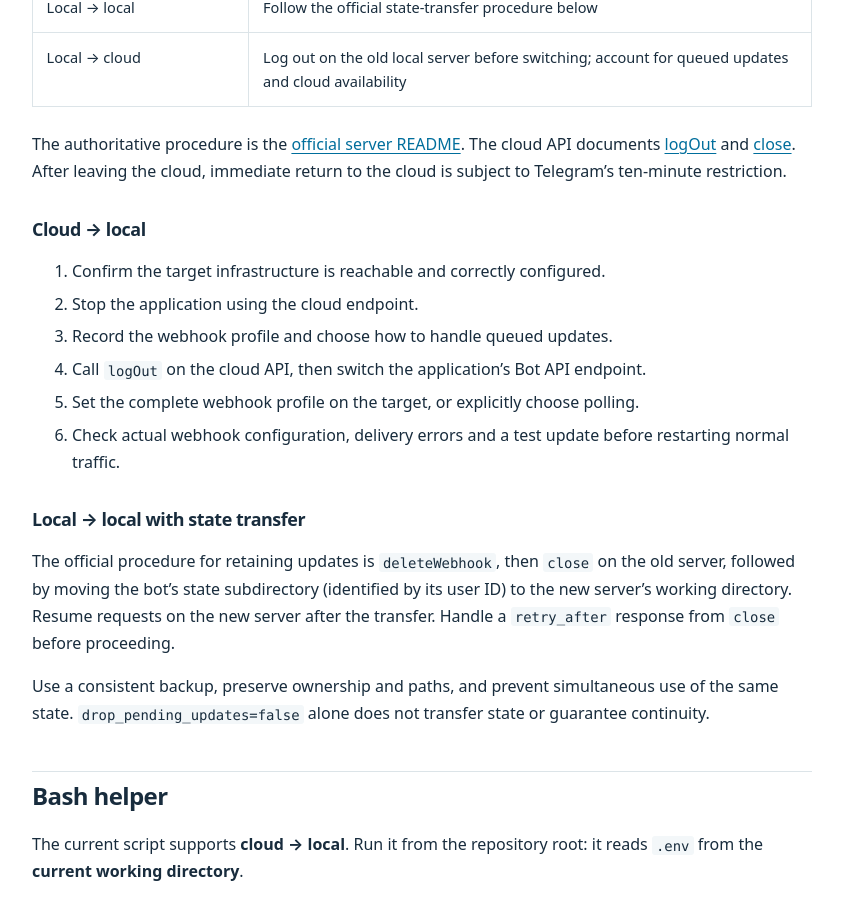
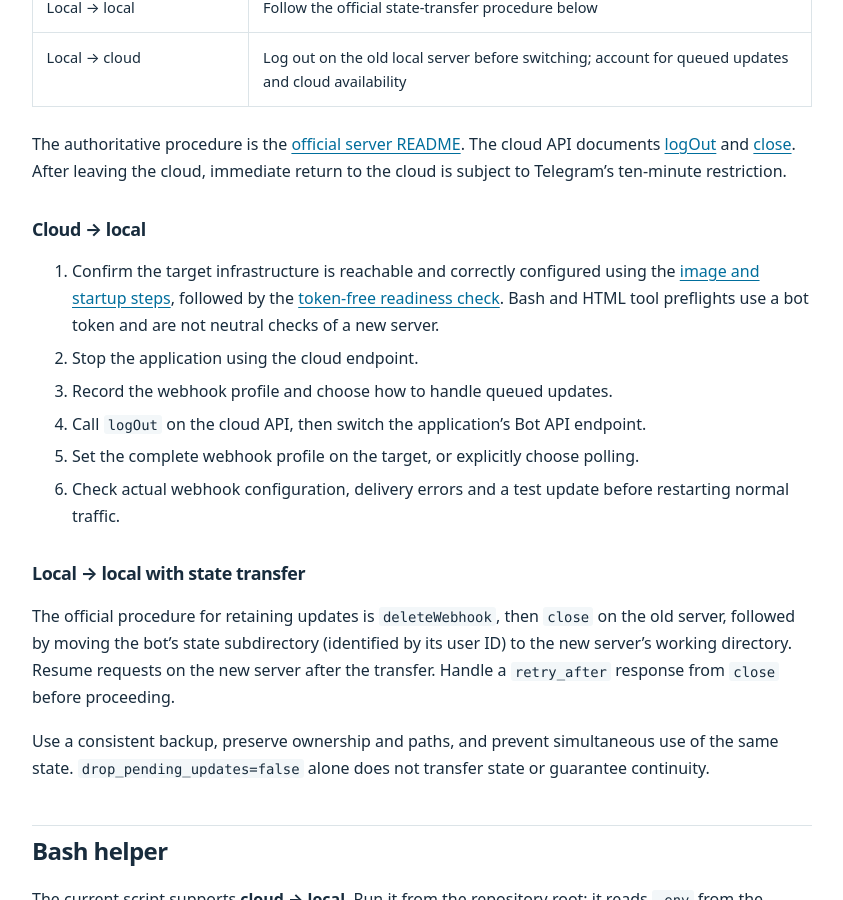
Before and after one commit to ichinya/tg-selfhost-botapi, a Jekyll site: the page built from docs/en/migration.md, in a window 1280 px wide and 900 px high, scrolled down 686 px. Shown: the whole window, without its empty margins (326-1169 px from the left). Built offline with Jekyll 4.4.1, drawn with Linux system fonts in a browser that asks for light colours.

Commit message:
docs: связать проверку VPS с инструкциями миграции; Refs #1

```diff
--- a/docs/en/migration.md
+++ b/docs/en/migration.md
@@ -30,7 +30,7 @@ immediate return to the cloud is subject to Telegram's ten-minute restriction.
 
 ### Cloud → local
 
-1. Confirm the target infrastructure is reachable and correctly configured.
+1. Confirm the target infrastructure is reachable and correctly configured using the [image and startup steps](getting-started.md#start), followed by the [token-free readiness check](getting-started.md#verify). Bash and HTML tool preflights use a bot token and are not neutral checks of a new server.
 2. Stop the application using the cloud endpoint.
 3. Record the webhook profile and choose how to handle queued updates.
 4. Call `logOut` on the cloud API, then switch the application's Bot API endpoint.
```
Also changed, not shown: docs/ru/migration.md (+1 -1 lines), README.md.
